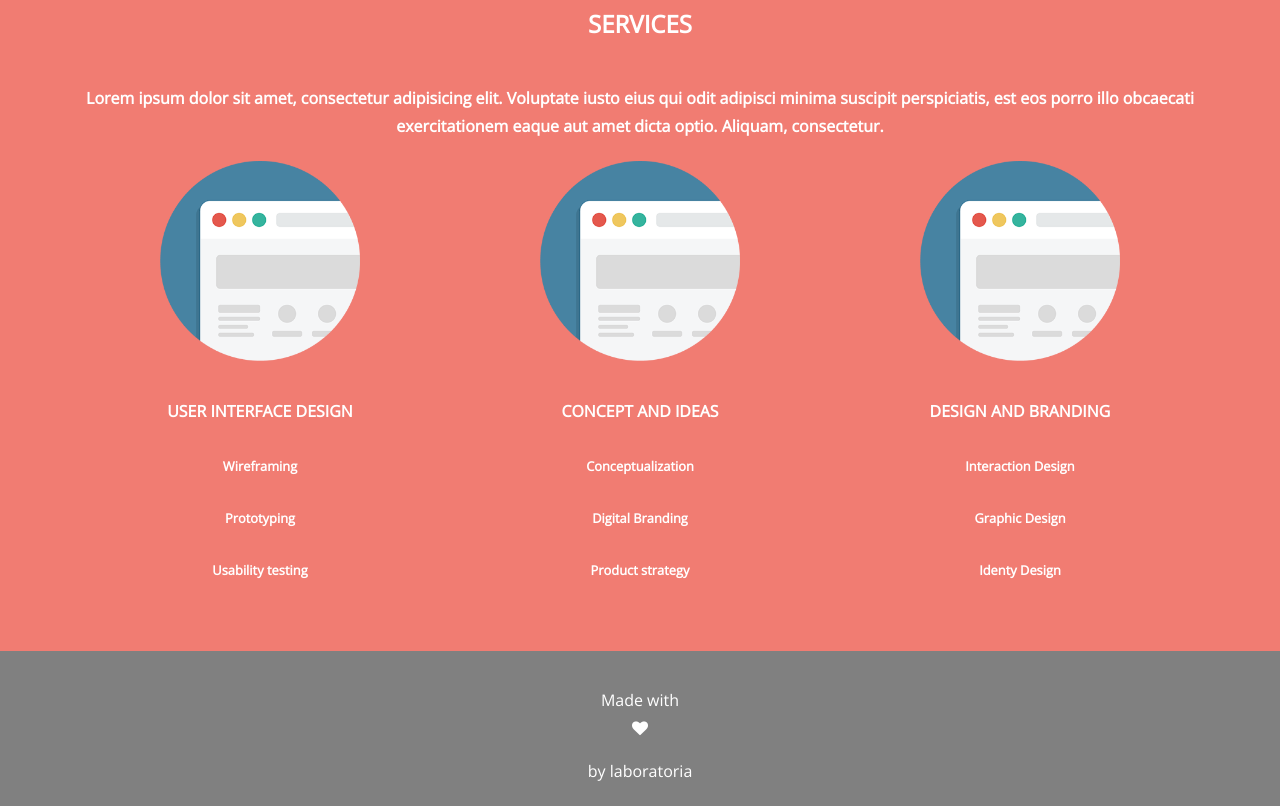
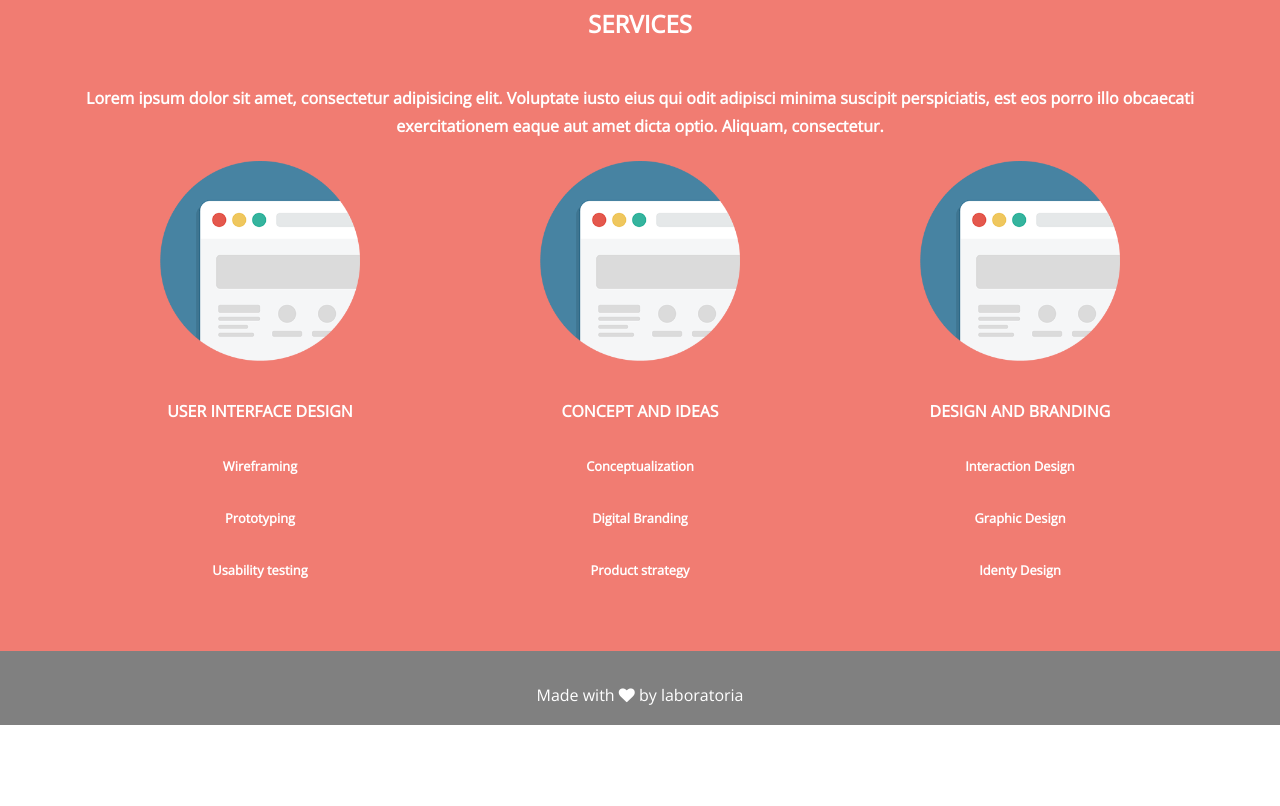
Before and after one commit to kathmarioly/app-love-flex-Star, a plain HTML site: page index.html in a window 1280 px wide. Shown: the part 737-1543 px from the top of the page. After the commit the page ends 1462 px from the top, so only its background shows below. Drawn offline with nearby package versions, Linux system fonts and the light colour scheme.

Commit message:
Footer: correct

```diff
--- a/css/main.css
+++ b/css/main.css
@@ -107,5 +107,6 @@ footer{
 	background-color: gray;
 	text-align: center;
 	color: white;
-	padding: 20px;
+	padding: 15px;
+
 }
--- a/index.html
+++ b/index.html
@@ -71,9 +71,7 @@
 	<script type="text/javascript" src="js/app.js"></script>
 <footer>
 	<div class="box-footer">
-			<p class="mb-0">Made with </p>
-			<i class="fa fa-heart" aria-hidden="true"></i>
-			<p class="mb-0">by laboratoria</p>
+			<p class="mb-0">Made with <i class="fa fa-heart" aria-hidden="true"></i> by laboratoria</p>
 	</div>
 </footer>
 
```
